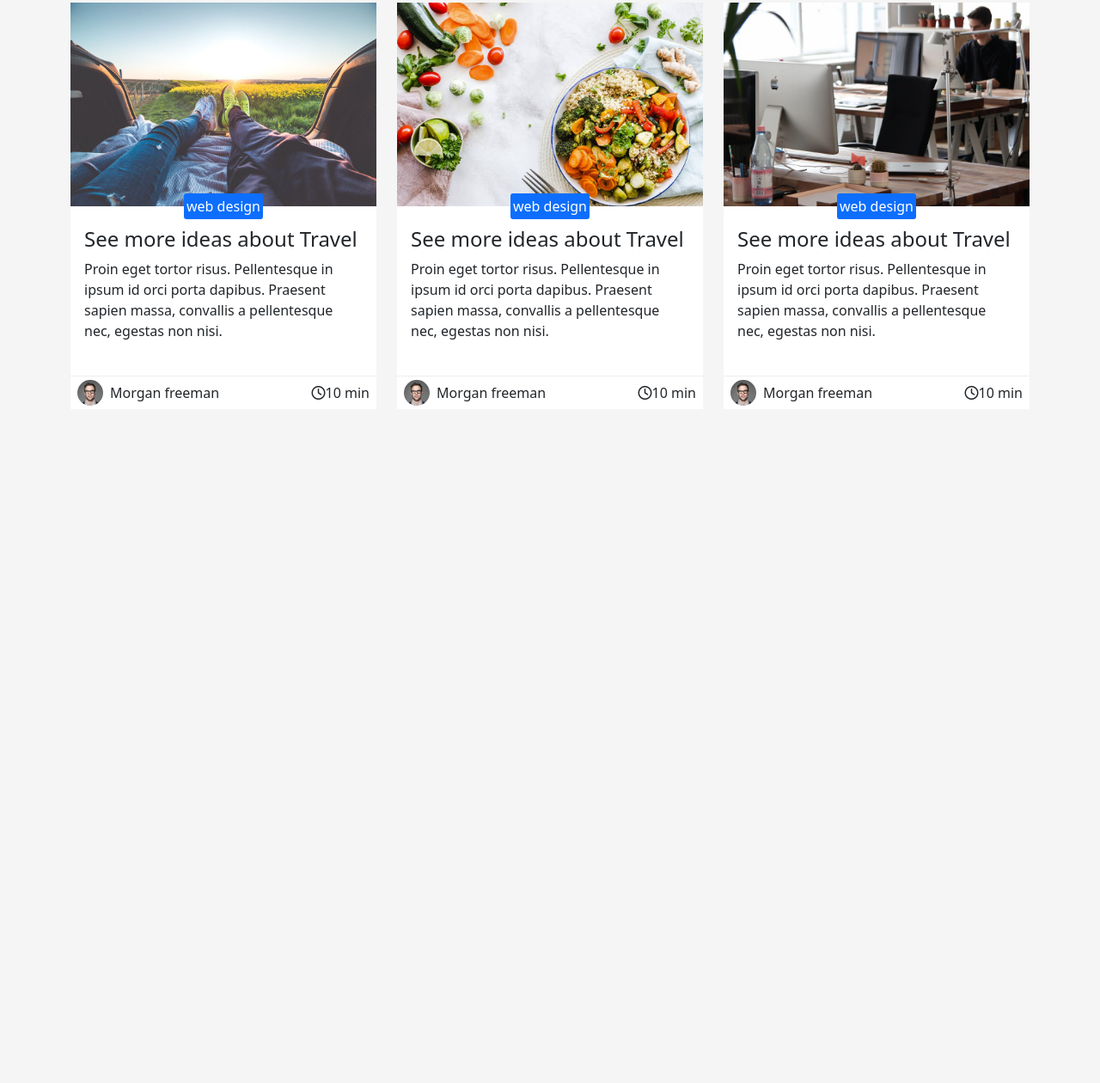
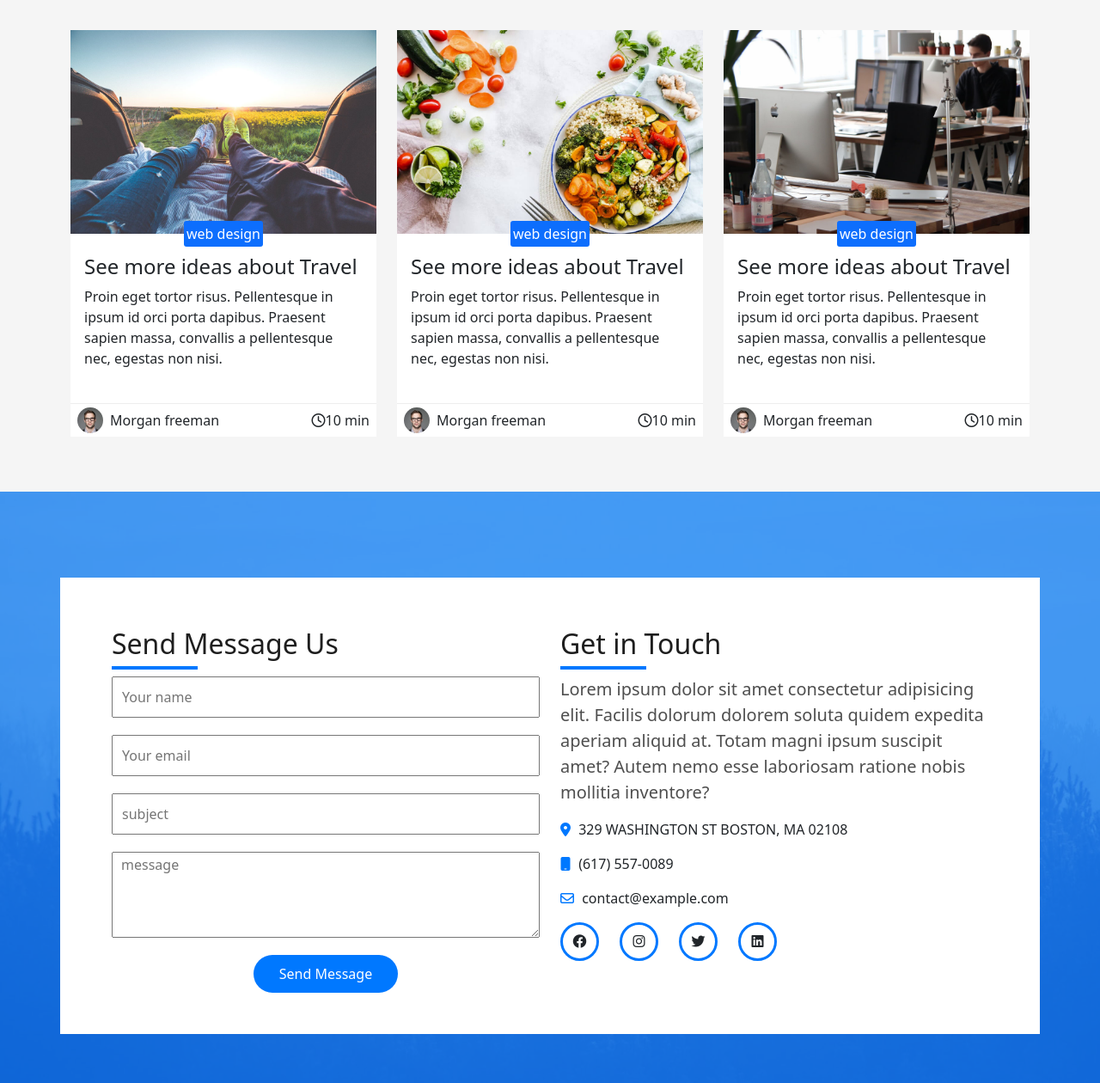
Before and after one commit to yous0001/devfolio, a plain HTML site: page index.html in a window 1280 px wide. Shown: the part 4796-6056 px from the top of the page at 86% size. Before the commit the page ends 5304 px from the top, so only its background shows below. Drawn offline with Linux system fonts and the light colour scheme.

Commit message:
footer section

```diff
--- a/css/style.css
+++ b/css/style.css
@@ -4,6 +4,7 @@
 body{
     background-color: #f5f5f5;
 }
+
 .navbar{
     background-color: black !important;
 }
@@ -288,3 +289,69 @@ header{
     padding: 3px;
     border-radius: 3px;
 }
+
+.contact{
+    background-image: url(../imgs/overlay-bg.jpg);
+    background-attachment:fixed;
+    background-size:cover;
+}
+.contact h2{
+    font-size: 32px;
+    font-weight: 500;
+    color: #1e1e1e;
+    position: relative;
+    padding-block: 10px;
+}
+.contact h2::after{
+    content: "";
+    position: absolute;
+    height: 4px;
+    width: 100px;
+    background-color: var(--main-color);
+    bottom: 0;
+    left: 0;
+}
+.contact-form input{
+    width: 100%;
+    margin-bottom: 20px;
+    padding-block:10px ;
+    padding-left: 10px;
+    border-color: 1px solid #DEE2E6;
+}
+.contact-form textarea{
+    width: 100%;
+    margin-bottom: 20px;
+    height: 100px;
+    padding-left: 10px;
+    border-color: 1px solid #DEE2E6;
+}
+.contact button{
+    background-color: var(--main-color);
+    color: white;
+    border: none;
+    padding-inline: 30px;
+    padding-block: 10px;
+    text-align: center;
+    margin: auto;
+}
+.contact-icon{
+    width: 45px;
+    height: 45px;
+    border: 3px solid var(--main-color);
+    border-radius: 50%;
+    display: flex;
+    justify-content: center;
+    align-items: center;
+}
+.contact-lorem{
+    font-size: 20px;
+    font-weight: 300;
+    color: #4e4e4e;
+}
+.contact-info p i{
+    color: var(--main-color);
+    margin-right: 5px;
+}
+.contact .container{
+    padding-block: 100px;
+}
--- a/index.html
+++ b/index.html
@@ -48,7 +48,7 @@
                         </ul>
                     </li>
                     <li class="nav-item">
-                        <a class="nav-link" href="#">CONTACT</a>
+                        <a class="nav-link" href="#Contact">CONTACT</a>
                     </li>
                 </ul>
             </div>
@@ -411,7 +411,7 @@
         </div>
     </section>
     <section class="blogs" id="Blogs">
-        <div class="container py-3">
+        <div class="container py-5">
             <div class="title text-center mb-5">
                 <h2>BLOG</h2>
                 <p>Lorem ipsum, dolor sit amet consectetur adipisicing elit.</p>
@@ -430,7 +430,8 @@
                         <div class="blog-footer py-1 px-2 d-flex justify-content-between align-items-center">
                             <div class="blog-writer d-flex gap-2 align-items-center ">
                                 <div class="writer-img">
-                                <img class="w-100" src="./imgs/testimonial-2.jpg"></div>
+                                    <img class="w-100" src="./imgs/testimonial-2.jpg">
+                                </div>
                                 <p class="m-0">Morgan freeman</p>
                             </div>
                             <div class="blog-time d-flex align-items-center ">
@@ -453,7 +454,8 @@
                         <div class="blog-footer py-1 px-2 d-flex justify-content-between align-items-center">
                             <div class="blog-writer d-flex gap-2 align-items-center ">
                                 <div class="writer-img">
-                                <img class="w-100" src="./imgs/testimonial-2.jpg"></div>
+                                    <img class="w-100" src="./imgs/testimonial-2.jpg">
+                                </div>
                                 <p class="m-0">Morgan freeman</p>
                             </div>
                             <div class="blog-time d-flex align-items-center ">
@@ -476,7 +478,8 @@
                         <div class="blog-footer py-1 px-2 d-flex justify-content-between align-items-center">
                             <div class="blog-writer d-flex gap-2 align-items-center ">
                                 <div class="writer-img">
-                                <img class="w-100" src="./imgs/testimonial-2.jpg"></div>
+                                    <img class="w-100" src="./imgs/testimonial-2.jpg">
+                                </div>
                                 <p class="m-0">Morgan freeman</p>
                             </div>
                             <div class="blog-time d-flex align-items-center ">
@@ -489,6 +492,49 @@
             </div>
         </div>
     </section>
+    <footer class="contact" id="Contact">
+        <div class="blue-layer">
+            <div class="container ">
+                <div class="row bg-white p-5">
+                    <div class="col-md-6">
+                        <h2>Send Message Us</h2>
+                        <div class="contact-form d-flex flex-column align-items-center">
+                            <input type="text" placeholder="Your name">
+                            <input type="text" placeholder="Your email">
+                            <input type="text" placeholder="subject">
+                            <textarea placeholder="message"></textarea>
+                            <button class="rounded-pill" type="submit">Send Message</button>
+                        </div>
+
+                    </div>
+                    <div class="col-md-6 contact-info">
+                        <h2>Get in Touch</h2>
+                        <p class="contact-lorem">Lorem ipsum dolor sit amet consectetur adipisicing elit. Facilis dolorum dolorem soluta
+                            quidem expedita aperiam aliquid at. Totam magni ipsum suscipit amet? Autem nemo esse
+                            laboriosam ratione nobis mollitia inventore?</p>
+                        <p><i class="fa-solid fa-location-dot"></i> 329 WASHINGTON ST BOSTON, MA 02108</p>
+                        <p><i class="fa-solid fa-mobile"></i> (617) 557-0089</p>
+                        <p><i class="fa-regular fa-envelope"></i> contact@example.com</p>
+                        <div class="contact-icons d-flex gap-4">
+                            <div class="contact-icon">
+                                <i class="fa-brands fa-facebook"></i>
+                            </div>
+                            <div class="contact-icon">
+                                <i class="fa-brands fa-instagram"></i>
+                            </div>
+                            <div class="contact-icon">
+                                <i class="fa-brands fa-twitter"></i>
+                            </div>
+                            <div class="contact-icon">
+                                <i class="fa-brands fa-linkedin"></i>
+                            </div>
+                        </div>
+                    </div>
+                </div>
+            </div>
+        </div>
+
+    </footer>
     <script src="./jquery/code.jquery.com_jquery-3.7.0.min.js"></script>
     <script src="./js/bootstrap.bundle.min.js"></script>
     <script src="./js/script.js"></script>
```
